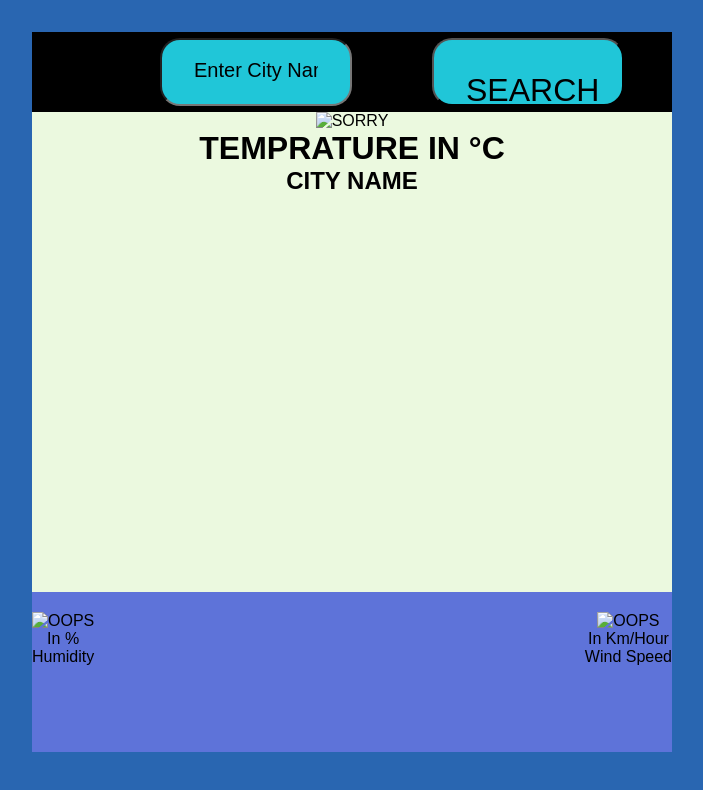
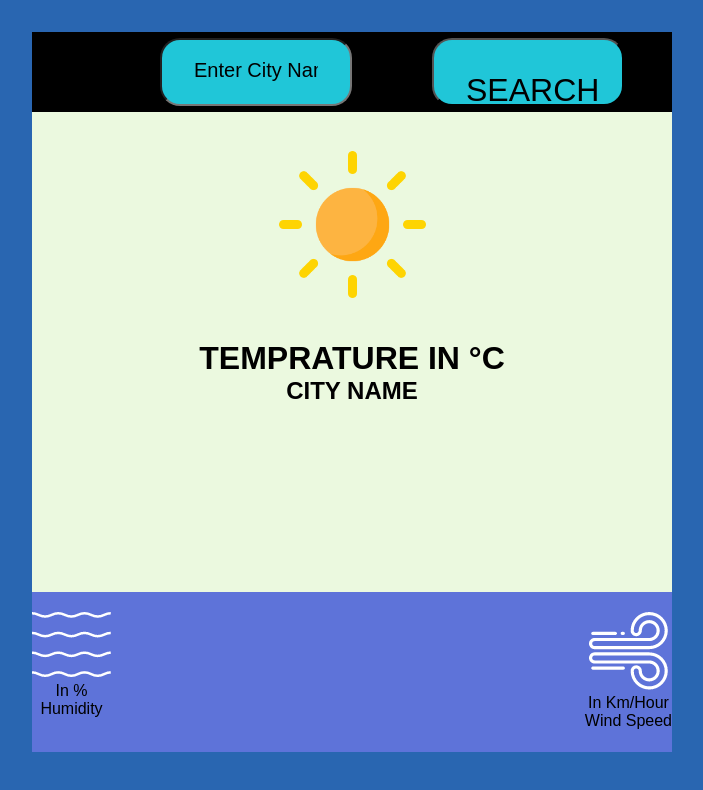
Before and after one commit to Shivankk-Pandeyy/Weather, a plain HTML site: page index.html in a window 1280 px wide. Shown: the whole page, without its empty margins (320-1023 px from the left). Drawn offline with Linux system fonts and the light colour scheme.

Commit message:
Update index.html

```diff
--- a/index.html
+++ b/index.html
@@ -16,18 +16,18 @@
             <button>SEARCH</button>
         </div>
         <div class="weather">
-            <img src="Images/clear.png" alt="SORRY" class="weathericon" id="WW">
+            <img src="clear.png" alt="SORRY" class="weathericon" id="WW">
             <h1 class="temp" id="T">TEMPRATURE IN °C</h1>
             <h2 class="city" id="C">CITY NAME</h2>
         </div>
         <div class="details">
             <div class="hm">
-                <img src="Images/humidity.png" alt="OOPS">
+                <img src="humidity.png" alt="OOPS">
                 <p id="hm">In %</p>
                 <p id="hm">Humidity</p>
             </div>
             <div class="ws">
-                <img src="Images/wind.png" alt="OOPS">
+                <img src="wind.png" alt="OOPS">
                 <p id="ws">In Km/Hour</p>
                 <p id="ws">Wind Speed</p>
             </div>
```
